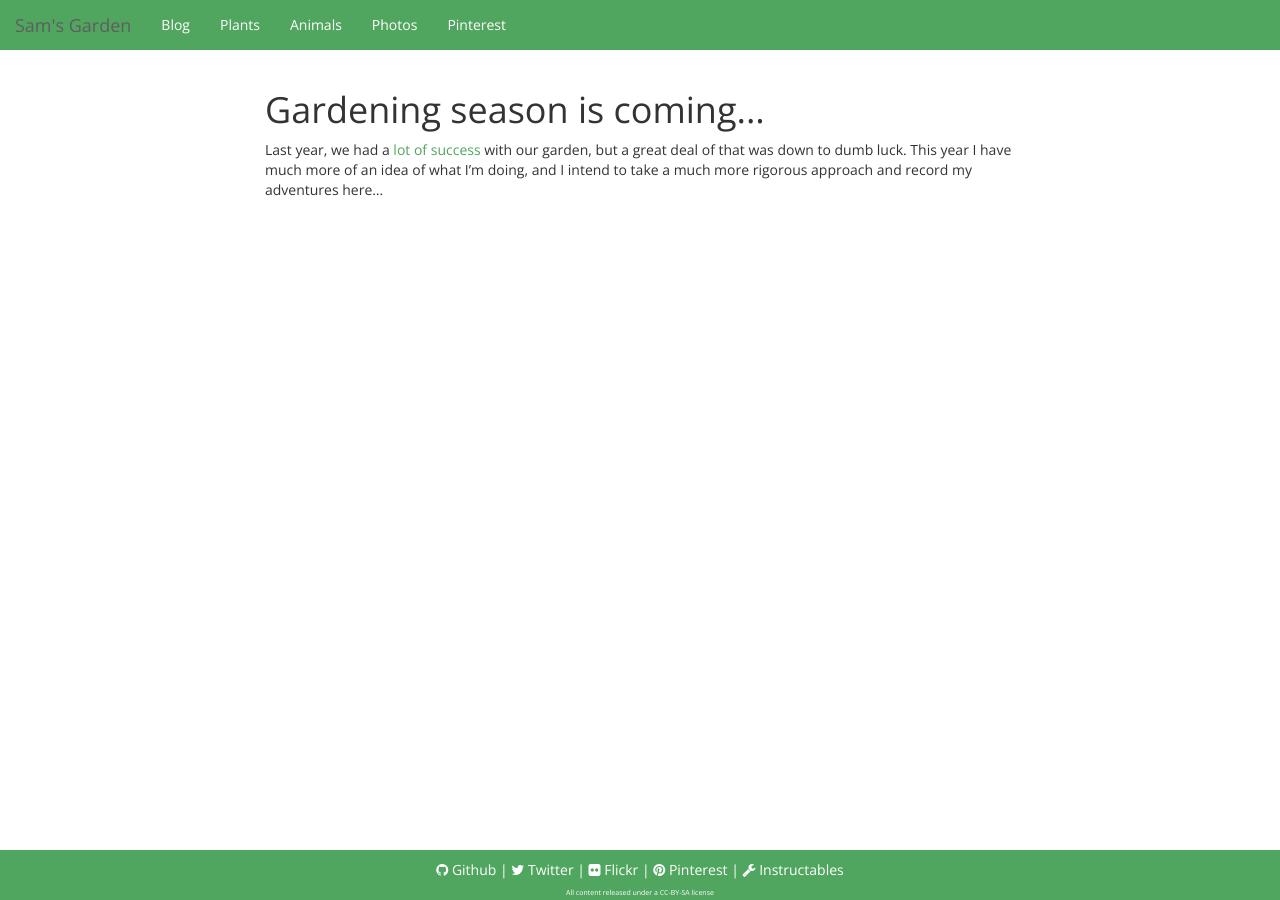
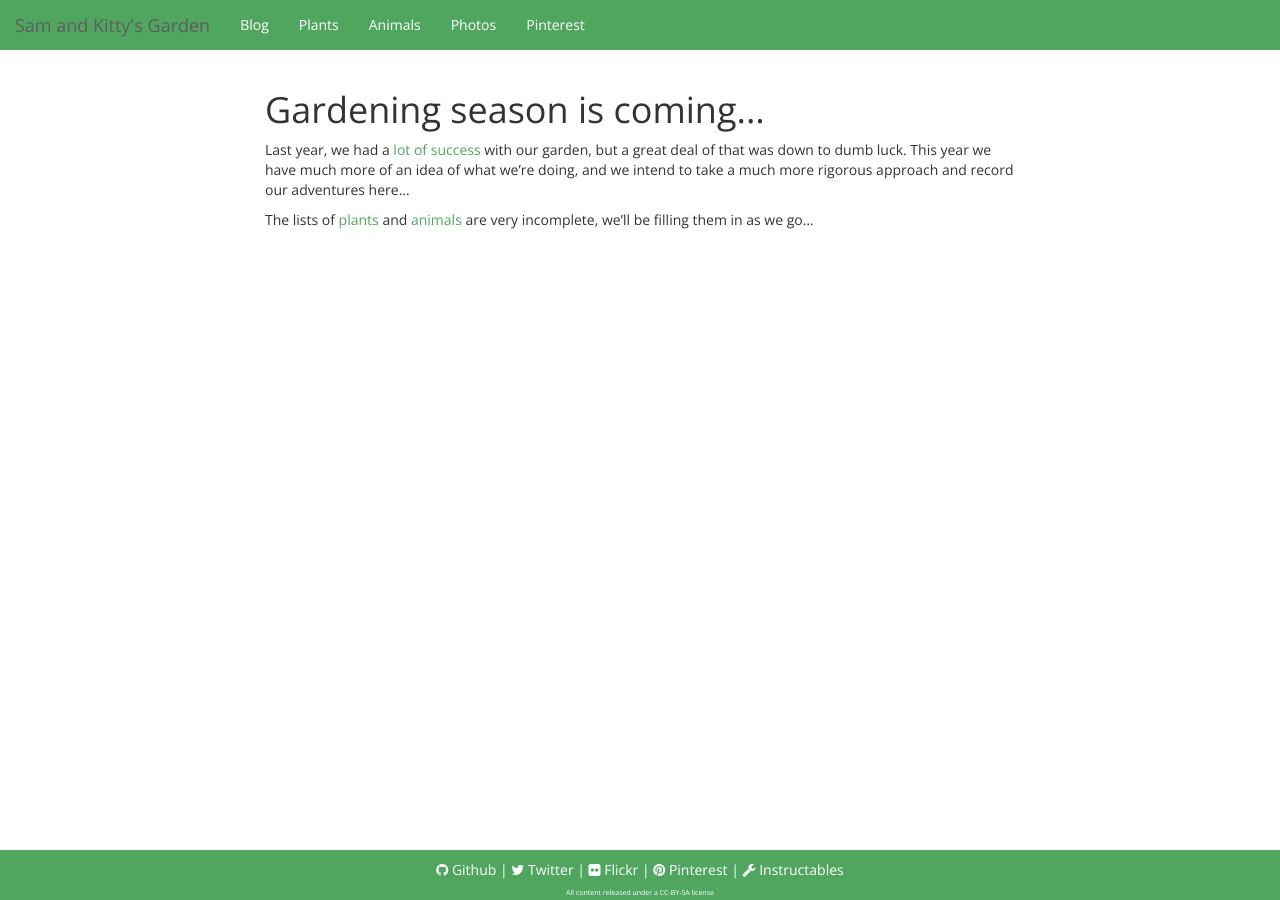
Before and after one commit to culpabilitybrown/culpabilitybrown.github.io, a Jekyll site: the page built from index.md, in a window 1280 px wide. Built offline with Jekyll 4.4.1, drawn with Linux system fonts in a browser that asks for light colours; nearby versions of some CDN libraries.

Commit message:
Better title

```diff
--- a/_config.yml
+++ b/_config.yml
@@ -14,6 +14,7 @@ defaults:
     values:
       layout: blost
       parent: blog
+      author: Sam
 
 permalink: pretty
 
--- a/_includes/navigation.html
+++ b/_includes/navigation.html
@@ -8,7 +8,7 @@
         <span class='icon-bar'></span>
         <span class='icon-bar'></span>
       </button>
-      <a class='navbar-brand' href='/'>Sam's Garden</a>
+      <a class='navbar-brand' href='/'>Sam and Kitty's Garden</a>
     </div>
 
     <!-- Collect the nav links, forms, and other content for toggling -->
--- a/index.md
+++ b/index.md
@@ -3,4 +3,6 @@ layout: default
 title: Gardening season is coming...
 ---
 
-Last year, we had a [lot of success](https://www.flickr.com/photos/pikesley/sets/72157644197110144/) with our garden, but a great deal of that was down to dumb luck. This year I have much more of an idea of what I'm doing, and I intend to take a much more rigorous approach and record my adventures here...
+Last year, we had a [lot of success](https://www.flickr.com/photos/pikesley/sets/72157644197110144/) with our garden, but a great deal of that was down to dumb luck. This year we have much more of an idea of what we're doing, and we intend to take a much more rigorous approach and record our adventures here...
+
+The lists of [plants](/plants/) and [animals](/animals/) are very incomplete, we'll be filling them in as we go...
```
